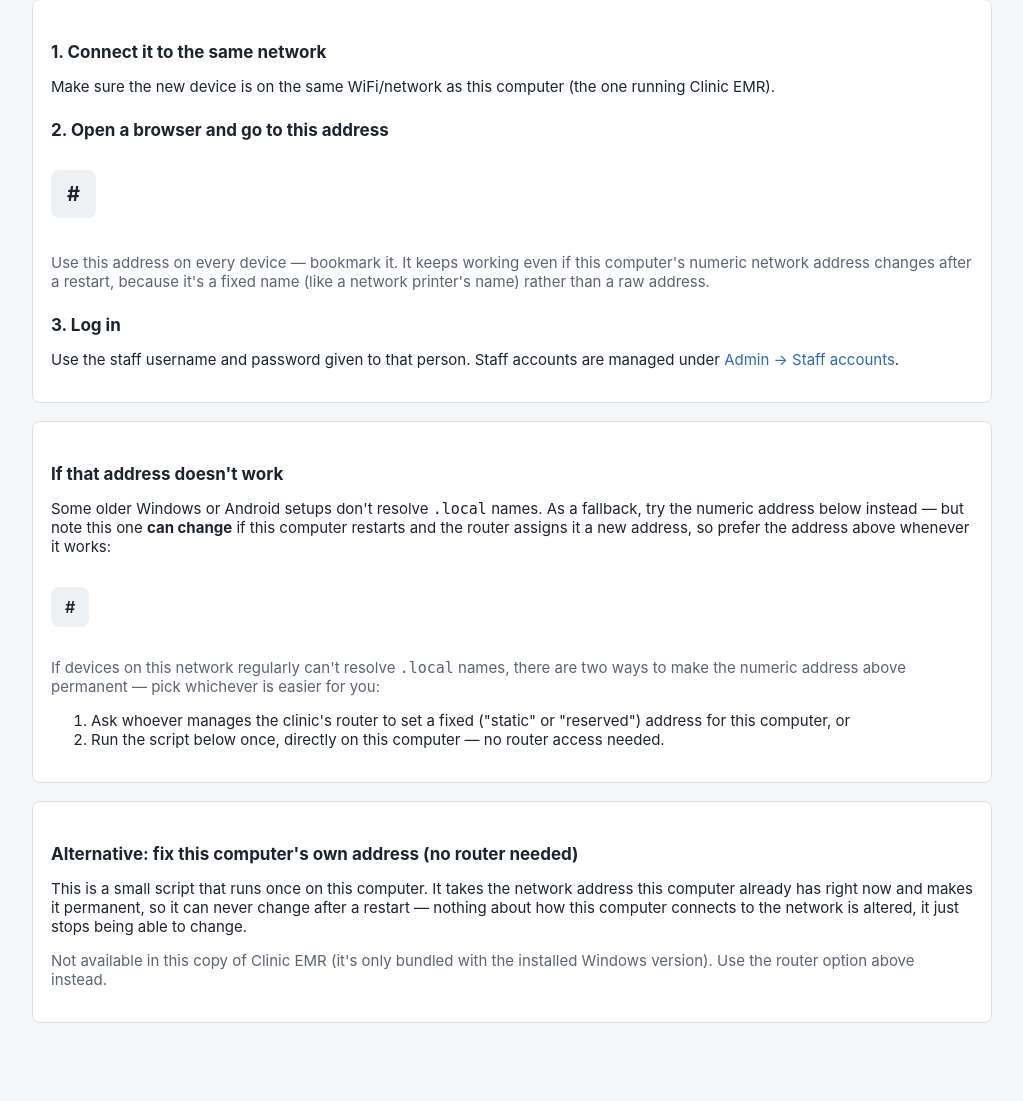
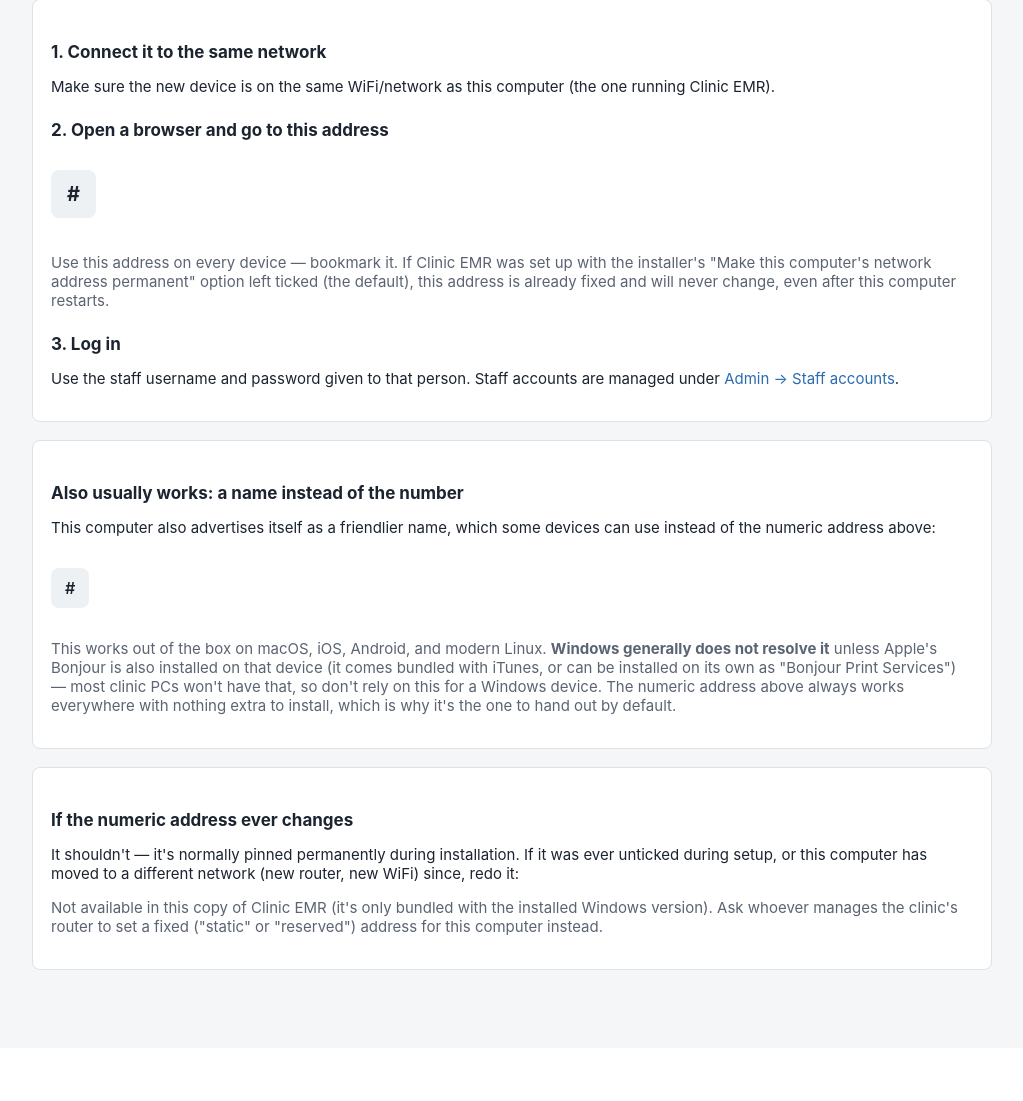
Before and after one commit to peterba11a/clinic-emr, a Python web app: template templates/admin/connect_device.html in a window 1280 px wide. Shown: the part 120-1221 px from the top of the page, without its empty margins (128-1151 px from the left). After the commit the page ends 1090 px from the top, so only its background shows below. Run offline with Jinja, Linux system fonts and the light colour scheme; the template is opened without the code that fills it: most values are stand-ins (such as "Sample title", 1, 10 or a date in 2020).

Commit message:
Add files via upload

```diff
--- a/smoke_test.py
+++ b/smoke_test.py
@@ -371,7 +371,7 @@ r = check("no new printing charge once price is back to 0", s.get(f"{BASE}/billi
 assert r.text.count("Printing — Prescription") == 2, "no new printing charge should be added once price is back to 0"
 
 r = check("connect device page", s.get(f"{BASE}/admin/connect-device"))
-assert "clinicserver.local:8080" in r.text, "primary connection address missing"
+assert "clinicserver.local:8080" in r.text, ".local bonus address missing"
 assert "8080" in r.text
 assert "Download the script" in r.text, "static-IP fallback script not offered"
 r = check("download static-ip script", s.get(f"{BASE}/admin/connect-device/make-ip-static-script"))
--- a/templates/admin/connect_device.html
+++ b/templates/admin/connect_device.html
@@ -10,35 +10,31 @@
 
   <h2>2. Open a browser and go to this address</h2>
   <p style="font-size:20px; font-weight:700; background:#eef1f4; padding:12px 16px; border-radius:8px; display:inline-block;">
-    {{ hostname_url }}
+    {{ ip_url }}
   </p>
-  <p class="muted">Use this address on every device — bookmark it. It keeps working even if this computer's numeric network address changes after a restart, because it's a fixed name (like a network printer's name) rather than a raw address.</p>
+  <p class="muted">Use this address on every device — bookmark it. If Clinic EMR was set up with the installer's "Make this computer's network address permanent" option left ticked (the default), this address is already fixed and will never change, even after this computer restarts.</p>
 
   <h2>3. Log in</h2>
   <p>Use the staff username and password given to that person. Staff accounts are managed under <a href="{{ url_for('admin.users') }}">Admin → Staff accounts</a>.</p>
 </div>
 
 <div class="panel">
-  <h2>If that address doesn't work</h2>
-  <p>Some older Windows or Android setups don't resolve <code>.local</code> names. As a fallback, try the numeric address below instead — but note this one <strong>can change</strong> if this computer restarts and the router assigns it a new address, so prefer the address above whenever it works:</p>
+  <h2>Also usually works: a name instead of the number</h2>
+  <p>This computer also advertises itself as a friendlier name, which some devices can use instead of the numeric address above:</p>
   <p style="font-size:16px; font-weight:600; background:#eef1f4; padding:10px 14px; border-radius:8px; display:inline-block;">
-    {{ ip_url }}
+    {{ hostname_url }}
   </p>
-  <p class="muted">If devices on this network regularly can't resolve <code>.local</code> names, there are two ways to make the numeric address above permanent — pick whichever is easier for you:</p>
-  <ol>
-    <li>Ask whoever manages the clinic's router to set a fixed ("static" or "reserved") address for this computer, or</li>
-    <li>Run the script below once, directly on this computer — no router access needed.</li>
-  </ol>
+  <p class="muted">This works out of the box on macOS, iOS, Android, and modern Linux. <strong>Windows generally does not resolve it</strong> unless Apple's Bonjour is also installed on that device (it comes bundled with iTunes, or can be installed on its own as "Bonjour Print Services") — most clinic PCs won't have that, so don't rely on this for a Windows device. The numeric address above always works everywhere with nothing extra to install, which is why it's the one to hand out by default.</p>
 </div>
 
 <div class="panel">
-  <h2>Alternative: fix this computer's own address (no router needed)</h2>
-  <p>This is a small script that runs once on this computer. It takes the network address this computer already has right now and makes it permanent, so it can never change after a restart — nothing about how this computer connects to the network is altered, it just stops being able to change.</p>
+  <h2>If the numeric address ever changes</h2>
+  <p>It shouldn't — it's normally pinned permanently during installation. If it was ever unticked during setup, or this computer has moved to a different network (new router, new WiFi) since, redo it:</p>
   {% if static_ip_script_available %}
   <p><a class="btn btn-secondary" href="{{ url_for('admin.download_static_ip_script') }}">Download the script</a></p>
-  <p class="muted">It was also installed to the Start Menu as "Make this computer's address permanent" when Clinic EMR was set up. Double-click it (on this computer, not a staff device) and accept the Windows prompt asking for permission — that prompt is expected, since changing network settings needs it. It explains what it's doing as it runs.</p>
+  <p class="muted">It's also on the Start Menu as "Make this computer's address permanent (redo)." Double-click it (on this computer, not a staff device) and accept the Windows prompt asking for permission — that prompt is expected, since changing network settings needs it. It explains what it's doing as it runs, and it's safe to run even if nothing needs changing.</p>
   {% else %}
-  <p class="muted">Not available in this copy of Clinic EMR (it's only bundled with the installed Windows version). Use the router option above instead.</p>
+  <p class="muted">Not available in this copy of Clinic EMR (it's only bundled with the installed Windows version). Ask whoever manages the clinic's router to set a fixed ("static" or "reserved") address for this computer instead.</p>
   {% endif %}
 </div>
 {% endblock %}
```
Also changed, not shown: docs/install.html (+29 -12 lines), README.md, packaging/README.md, 2 other files.
